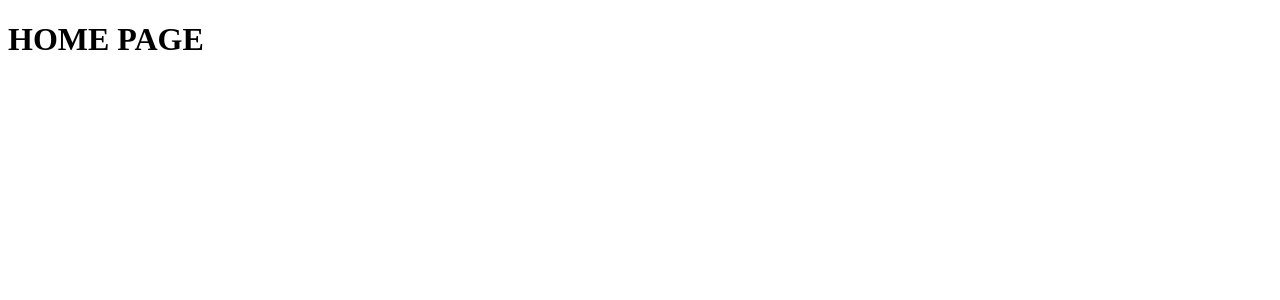
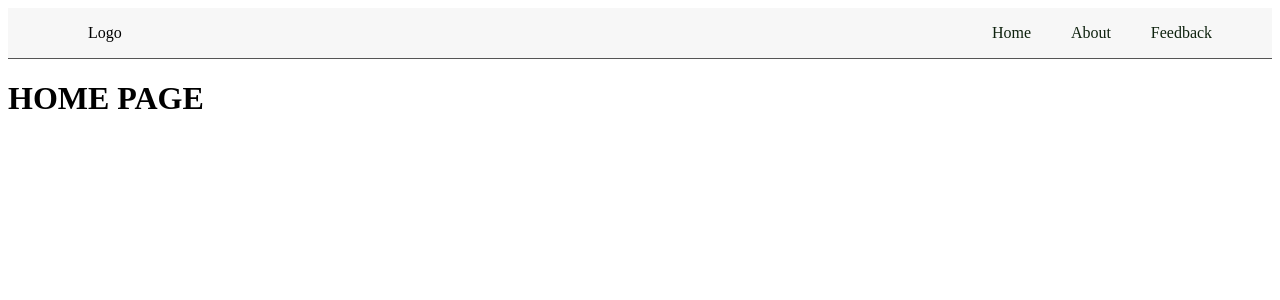
Before and after one commit to ehedges03/HackDuke, a React (Create React App) app in the folder client/: page / in a window 1280 px wide. Shown: the top 300 px of the page. Built offline with nearby package versions, Linux system fonts and the light colour scheme.

Commit message:
nav bar is in

```diff
--- a/client/src/App.tsx
+++ b/client/src/App.tsx
@@ -1,4 +1,4 @@
-import './global.css';
+import "./global.css";
 
 import { Routes, Route } from "react-router-dom";
 import Home from "./screens/home/Home";
@@ -6,10 +6,12 @@ import Account from "./screens/account/Account";
 import About from "./screens/about/About";
 import Donate from "./screens/donate/Donate";
 import Feedback from "./screens/feedback/Feedback";
+import Nav from "components/General/NavBar";
 
 function App() {
   return (
     <>
+      <Nav />
       <Routes>
         <Route path="/" element={<Home />} />
         <Route path="/account" element={<Account />} />
--- /dev/null
+++ b/client/src/components/General/Nav.styles.ts
@@ -0,0 +1,32 @@
+import styled from "styled-components";
+import { Link } from "react-router-dom";
+
+export const NavBar = styled.div`
+  width: 100%;
+  height: 50px;
+  background: #f7f7f7;
+  border-bottom: 1px solid #555;
+  display: flex;
+  align-items: center;
+  justify-content: space-between;
+`;
+
+export const LogoContainer = styled.div`
+  margin-left: 80px;
+  font-weight: 500;
+  cursor: pointer;
+`;
+
+export const LinksContainer = styled.div`
+  margin-right: 20px;
+  display: flex;
+  width: 300px;
+  justify-content: space-evenly;
+`;
+export const StyledLink = styled(Link)`
+  text-decoration: none;
+  color: rgb(14, 34, 14);
+  &:hover {
+    color: rgba(14, 34, 14, 0.8);
+  }
+`;
--- a/client/src/components/General/NavBar.styles.ts
+++ /dev/null
@@ -1 +0,0 @@
-import styled from "styled-components";
--- a/client/src/components/General/NavBar.tsx
+++ b/client/src/components/General/NavBar.tsx
@@ -1,7 +1,39 @@
 import React from "react";
+import {
+  LinksContainer,
+  NavBar,
+  StyledLink,
+  LogoContainer,
+} from "./Nav.styles";
 
-const Nav = () => {
-  return <div>Nav</div>;
+const data = require("./links.json");
+//const linksString = JSON.stringify(data);
+//const links = JSON.parse(linksString).links;
+
+type Link = {
+  label: string;
+  href: string;
+};
+
+const Links: React.FC<{ links: Link[] }> = ({ links }) => {
+  return (
+    <LinksContainer>
+      {links.map((link: Link) => {
+        return <StyledLink to={link.href}>{link.label}</StyledLink>;
+      })}
+    </LinksContainer>
+  );
+};
+
+const Nav: React.FC<{}> = () => {
+  return (
+    <NavBar>
+      <LogoContainer>
+        <span>Logo</span>
+      </LogoContainer>
+      <Links links={data.links} />
+    </NavBar>
+  );
 };
 
 export default Nav;
--- /dev/null
+++ b/client/src/components/General/links.json
@@ -0,0 +1,16 @@
+{
+  "links": [
+    {
+      "label": "Home",
+      "href": "/home"
+    },
+    {
+      "label": "About",
+      "href": "/about"
+    },
+    {
+      "label": "Feedback",
+      "href": "/feedback"
+    }
+  ]
+}
```
Also changed, not shown: client/src/screens/home/Home.tsx (+2 -7 lines).
